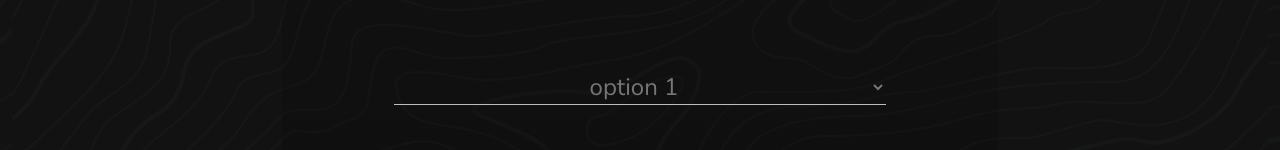
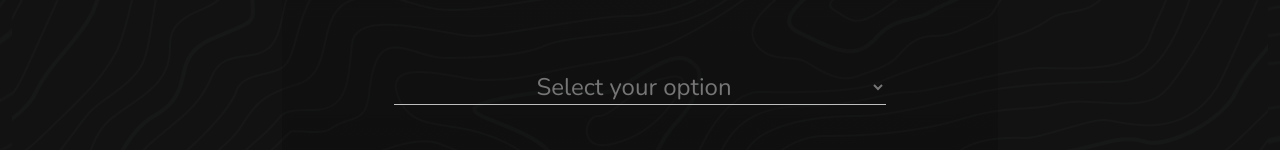
Before and after one commit to maddy12day/amandeep_project, a React (Create React App) app: page /verify in a window 1280 px wide. Shown: the part 422-572 px from the top of the page. Built offline with nearby package versions, Linux system fonts and the light colour scheme.

Commit message:
First page validation completed.

```diff
--- a/src/app/components/forms/input.js
+++ b/src/app/components/forms/input.js
@@ -7,7 +7,7 @@ const Input =({type,placeholder,name,inputClass,error,imgSrc})=>{
       <div className="input-container">
       {imgSrc !== null ? <Image src={imgSrc}/> : ""}
       <input type={type} placeholder={placeholder} name={name} className={ error === null ? inputClass : 'error-input ' + inputClass }
-       required/>
+       />
      </div>
       </div>
     </>
--- a/src/app/components/forms/select.js
+++ b/src/app/components/forms/select.js
@@ -5,6 +5,7 @@ const Select =React.forwardRef(({selectClass,dataArr,name,placeholder,...rest},
     <>
       <div className="select-container" ref={ref}>
          <select className={selectClass} placeholder={placeholder} name={name} {...rest}>
+         <option value={""} key={0} selected disabled>Select your option</option>
          {dataArr.map((item,i)=>(
           <option key={'option-'+ i} value={item.value}>{item.label}</option>
          ))}
--- a/src/app/views/Verify/firststep.js
+++ b/src/app/views/Verify/firststep.js
@@ -16,18 +16,19 @@ const FirstStep = ({stepCount})=>{
     <>
     <form onSubmit={handleSubmit(onSubmitHandler)}>
     <div className="profile-select">
-    <Select selectClass={"start-select"} dataArr={[{label:'option 1',value:'option1'}]}
+    <Select selectClass={"start-select"} dataArr={[{label:'option 1',value:'option1'},{label:'option 2',value:'option2'}]}
     name='option'
-     {...register("option")}
-     error={errors.option?.message}
+     {...register('option')}
+
     />
+    <p className="error1">{errors.option?.message}</p>
     </div>
     <div className="profile-paragraph">
       <p>Add display name (optional)</p>
     </div>
     <div className="form-container">
       <div className="form-radio">
-      <input type="radio" id="user" name="radio_1" value="username" />
+      <input type="radio" id="user" name="radio_1" value="username"/>
       <label htmlFor="user">Username</label>
       </div>
       <div className="form-radio">
--- a/src/index.scss
+++ b/src/index.scss
@@ -371,3 +371,9 @@ ul {
     background-image: url("./app/assets/images/bg.webp");
     background-size: cover;
 }
+
+.error1{
+  text-align: center;
+  margin-right: 44%;
+  color: red;
+}
```
